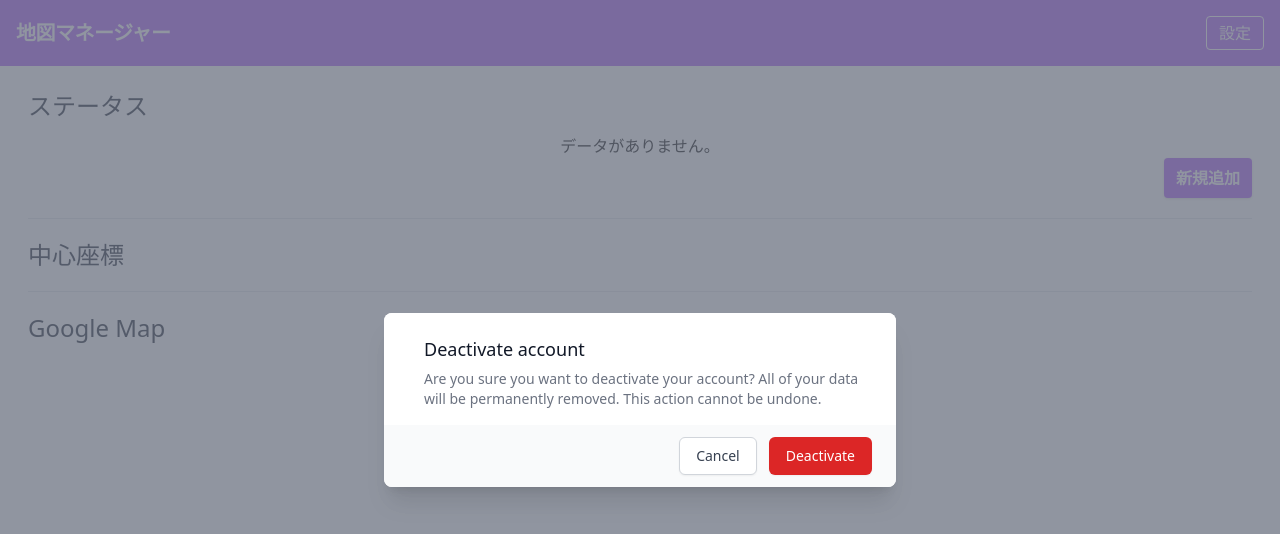
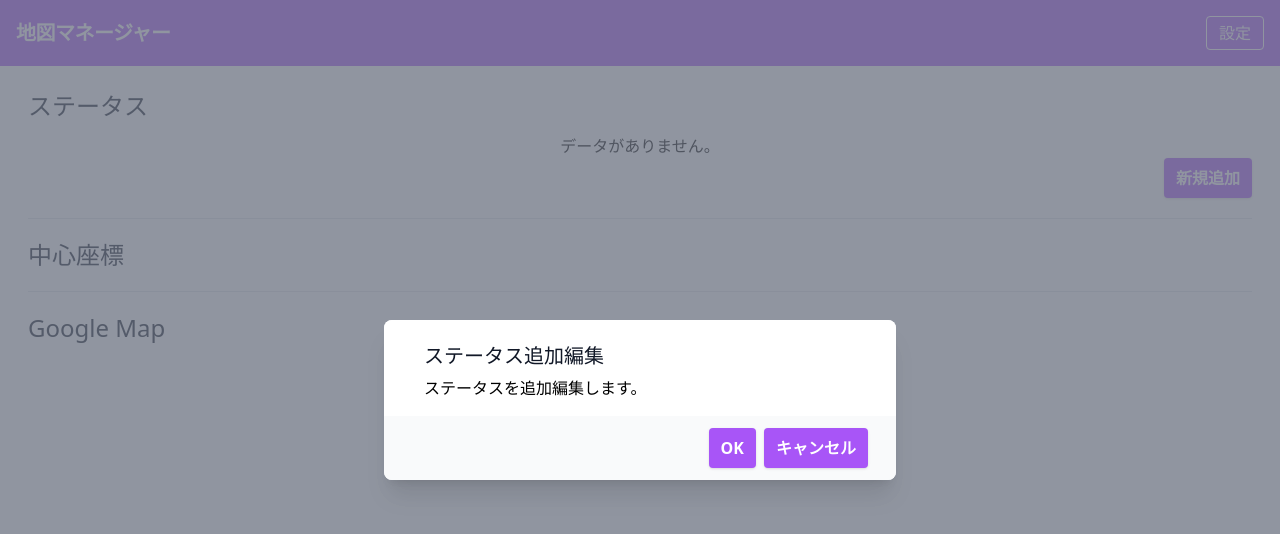
Before and after one commit to ItIsSunny385/chizu-manager, a Next.js app: page /setting in a window 1280 px wide. Both pictures are taken after a click on the button "新規追加". Shown: the top 534 px of the page. Built offline with nearby package versions, Linux system fonts and the light colour scheme.

Commit message:
ステータス追加編集モーダルを作成

```diff
--- a/components/Button.tsx
+++ b/components/Button.tsx
@@ -1,6 +1,7 @@
 import { MouseEventHandler } from "react";
 
 interface Props {
+  className?: string | undefined;
   children: string;
   onClick?: MouseEventHandler<HTMLButtonElement> | undefined;
 }
@@ -8,7 +9,7 @@ interface Props {
 const Button = (props: Props) => {
   return (
     <button
-      className="shadow bg-purple-500 hover:bg-purple-400 focus:shadow-outline focus:outline-none text-white font-bold py-2 px-3 rounded text-right"
+      className={`shadow bg-purple-500 hover:bg-purple-400 focus:shadow-outline focus:outline-none text-white font-bold py-2 px-3 rounded text-right ${props.className}`}
       type="button"
       onClick={props.onClick}
     >
--- a/components/Modal.tsx
+++ b/components/Modal.tsx
@@ -1,4 +1,12 @@
-const Modal = () => {
+import { ReactNode } from "react";
+
+interface Props {
+  title: string;
+  children: ReactNode;
+  footer: ReactNode;
+}
+
+const Modal = (props: Props) => {
   return (
     <div
       className="relative z-10"
@@ -14,34 +22,17 @@ const Modal = () => {
               <div className="sm:flex sm:items-start">
                 <div className="mt-3 text-center sm:mt-0 sm:ml-4 sm:text-left">
                   <h3
-                    className="text-lg leading-6 font-medium text-gray-900"
+                    className="text-xl leading-6 font-medium text-gray-900"
                     id="modal-title"
                   >
-                    Deactivate account
+                    {props.title}
                   </h3>
-                  <div className="mt-2">
-                    <p className="text-sm text-gray-500">
-                      Are you sure you want to deactivate your account? All of
-                      your data will be permanently removed. This action cannot
-                      be undone.
-                    </p>
-                  </div>
+                  <div className="mt-2">{props.children}</div>
                 </div>
               </div>
             </div>
             <div className="bg-gray-50 px-4 py-3 sm:px-6 sm:flex sm:flex-row-reverse">
-              <button
-                type="button"
-                className="w-full inline-flex justify-center rounded-md border border-transparent shadow-sm px-4 py-2 bg-red-600 text-base font-medium text-white hover:bg-red-700 focus:outline-none focus:ring-2 focus:ring-offset-2 focus:ring-red-500 sm:ml-3 sm:w-auto sm:text-sm"
-              >
-                Deactivate
-              </button>
-              <button
-                type="button"
-                className="mt-3 w-full inline-flex justify-center rounded-md border border-gray-300 shadow-sm px-4 py-2 bg-white text-base font-medium text-gray-700 hover:bg-gray-50 focus:outline-none focus:ring-2 focus:ring-offset-2 focus:ring-indigo-500 sm:mt-0 sm:ml-3 sm:w-auto sm:text-sm"
-              >
-                Cancel
-              </button>
+              {props.footer}
             </div>
           </div>
         </div>
--- a/pages/setting.tsx
+++ b/pages/setting.tsx
@@ -81,7 +81,29 @@ const Setting: NextPage = () => {
         <div className="ml-auto text-right">
           <Button onClick={() => setDisplayStatusModal(true)}>新規追加</Button>
         </div>
-        {displayStatusModal && <Modal />}
+        {displayStatusModal && (
+          <Modal
+            title="ステータス追加編集"
+            footer={
+              <>
+                <Button
+                  className="mx-1"
+                  onClick={() => setDisplayStatusModal(false)}
+                >
+                  キャンセル
+                </Button>
+                <Button
+                  className="mx-1"
+                  onClick={() => setDisplayStatusModal(false)}
+                >
+                  OK
+                </Button>
+              </>
+            }
+          >
+            <p>ステータスを追加編集します。</p>
+          </Modal>
+        )}
       </div>
       <hr className="my-5" />
       <div className="my-5">
```
